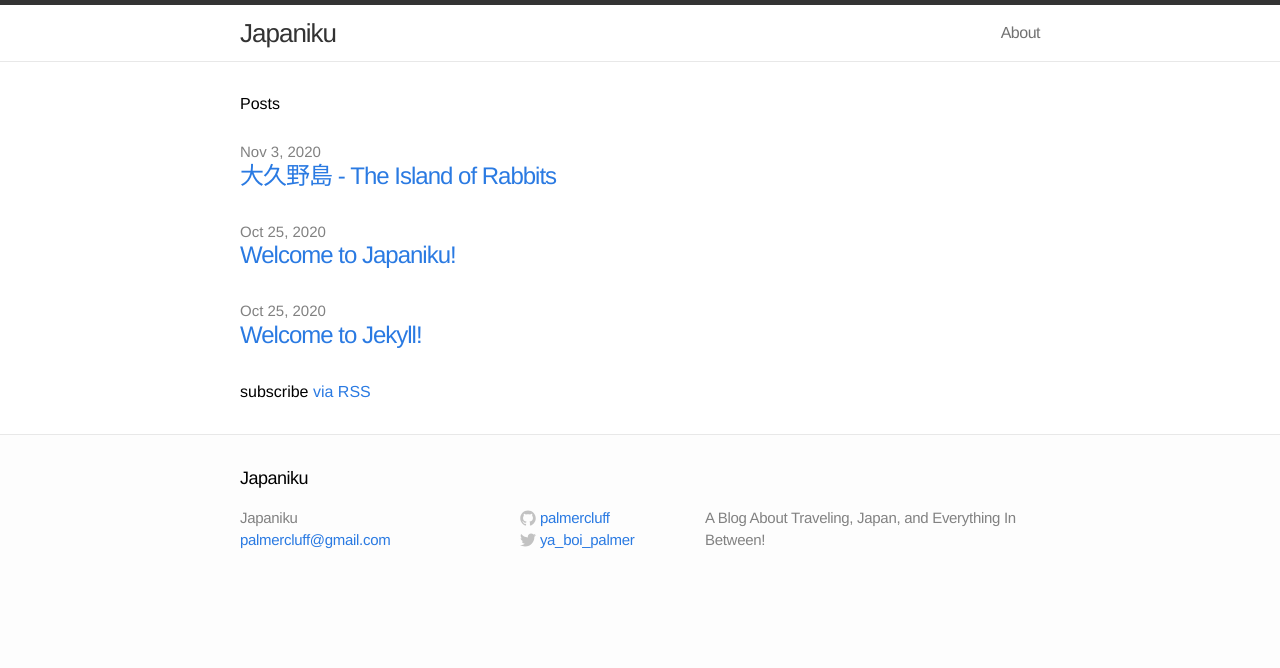
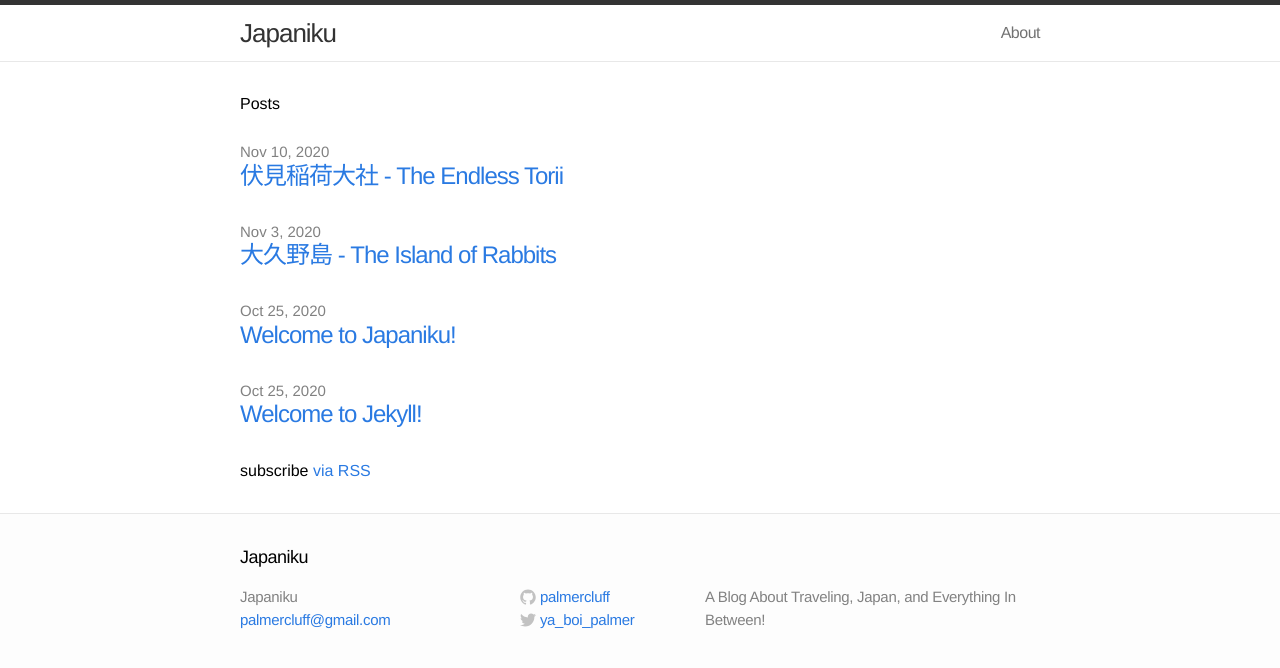
Before and after one commit to palmercluff/japaniku-v2, a Jekyll site: the page built from japaniku-jekyll/index.html, in a window 1280 px wide. Shown: the top 668 px of the page. Built offline with Jekyll 4.4.1, drawn with Linux system fonts in a browser that asks for light colours.

Commit message:
Fixing some grammar. Starting new post

```diff
--- /dev/null
+++ b/japaniku-jekyll/_posts/2020-11-10-fushimiinaritaisha.markdown
@@ -0,0 +1,6 @@
+---
+layout:     post
+title:      "伏見稲荷大社 - The Endless Torii"
+date:       2020-11-10 12:00:00
+categories: jekyll update
+---
```
Also changed, not shown: japaniku-jekyll/_posts/2020-11-03-ookunoshima.markdown (+4 -4 lines).
